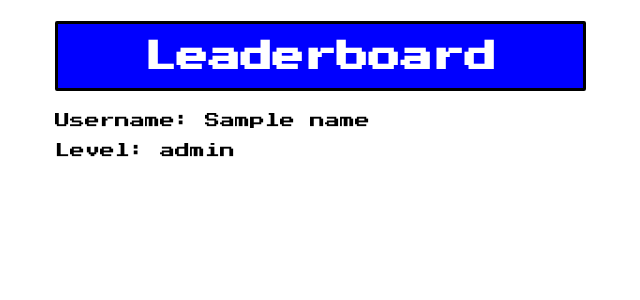
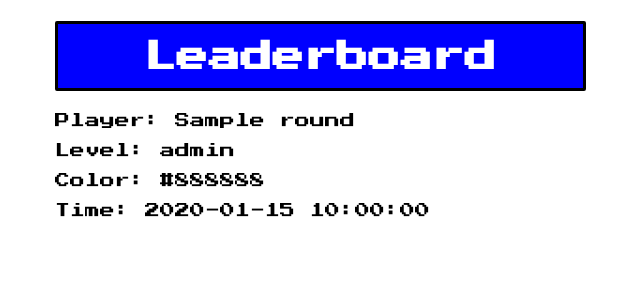
Before and after one commit to ammareltigani/CSSI2019, a Python web app: template templates/leaderboard.html in a window 1280 px wide. Shown: the top 300 px of the page, without its empty margins (403-1043 px from the left). Run offline with Jinja, Linux system fonts and the light colour scheme; the template is opened without the code that fills it: most values are stand-ins (such as "Sample title", 1, 10 or a date in 2020).

Commit message:
leaderboard with datastore

```diff
--- a/models.py
+++ b/models.py
@@ -1 +1,7 @@
 from google.appengine.ext import ndb
+class Round(ndb.Model):
+    name = ndb.StringProperty()
+    level = ndb.StringProperty()
+    color = ndb.StringProperty()
+    score = ndb.StringProperty()
+    time_date = ndb.DateTimeProperty()
--- a/static/CSS/leader.css
+++ b/static/CSS/leader.css
@@ -13,14 +13,8 @@
   height: 30px;
 }
 
-#user{
+.stats{
   margin-left:450px;
   font-family: 'Press Start 2P';
   font-size: 15px;
 }
-
-#level{
-  margin-left:450px;
-  font-family: 'Press Start 2P';
-  font-size: 15px;
-}
--- a/static/JavaScript/board.js
+++ b/static/JavaScript/board.js
@@ -52,6 +52,10 @@ function changeURL(to) {
 }//redirects to the leaderboard page when:
                           //(1) timer runs out
                           //(2) all boxes have been filled a color
+
+
+
+
 
 //                                               ||Game runner||                                          //
 
--- a/templates/SquareUp.html
+++ b/templates/SquareUp.html
@@ -10,7 +10,7 @@
   </div>
   <p id="timebox" style="font-size: 30px";></p>
   <p id="botbox" style="font-size: 15px";></p>
-  <p id="playerbox" style="font-size: 15px";></p>
+  <p id="playerbox" name="userbox" style="font-size: 15px";></p>
   <div id="background" style="background-color: {{ color }}" ></div>
   <img id = "pikachu" src="https://ui-ex.com/images/transparent-pikachu-pixel-animation.gif" style="width:210px;height:210px;right:-1200px;top:-20px"; alt="Funny image">
   <img src="https://thumbs.gfycat.com/EvilAmusedFerret-max-1mb.gif" style="width:200px;height:200px;left:-200px;top:-8px"; alt="Funny imagee">
--- a/templates/leaderboard.html
+++ b/templates/leaderboard.html
@@ -9,7 +9,12 @@
   </head>
   <body>
     <h1 id="rectangle"> Leaderboard </h1>
-    <p id="user">Username: {{ name }}</p>
-    <p id="level">Level: {{ level }}</p>
+    {% for round in lead %}
+      <p class="stats">Player: {{ round.name }}</p>
+        <p class="stats">Level: {{ round.level }}</p>
+        <p class="stats">Color: {{ round.color }}</p>
+        <p class="stats">Time: {{ round.time_date }}</p>
+      <br>
+    {% endfor %}
   </body>
 </html>
```
Also changed, not shown: templates/index.html (deleted, +0 -15 lines), welcome.py (+16 -1 lines).
